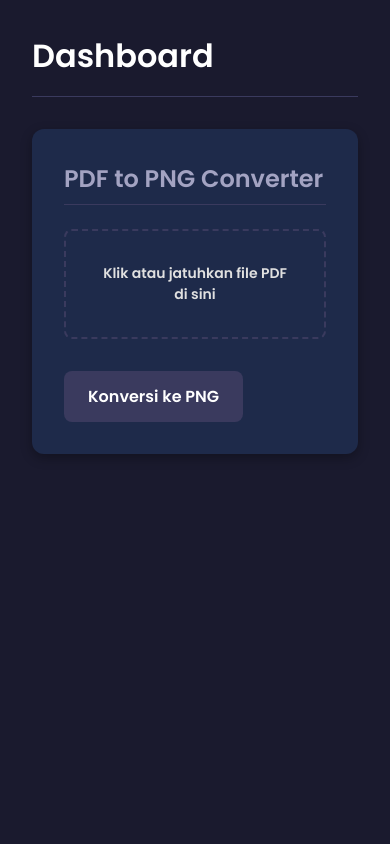
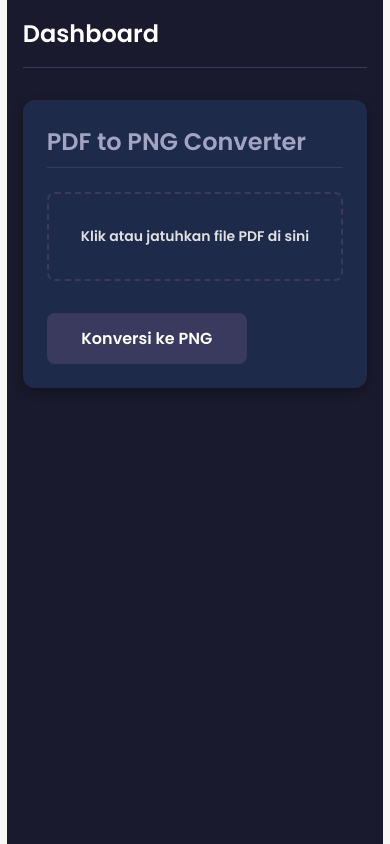
Before and after one commit to Treamyracle/INTEGRATED, a React (Create React App) app: page /dashboard in a window 390 px wide. Built offline with nearby package versions, Linux system fonts and the light colour scheme.

Commit message:
responsive dashboard

```diff
--- a/src/components/Dashboard.js
+++ b/src/components/Dashboard.js
@@ -2,99 +2,6 @@ import React, { useState } from 'react';
 
 // URL API Backend Anda
 const API_URL = "https://pdf-to-image-production.up.railway.app/convert";
-
-// Styling baru dengan tema gelap yang modern
-const styles = {
-  dashboardContainer: {
-    backgroundColor: '#1a1a2e',
-    color: '#e0e0e0',
-    minHeight: '100vh',
-    padding: '2rem',
-    fontFamily: "'Segoe UI', 'Roboto', 'sans-serif'",
-  },
-  header: {
-    display: 'flex',
-    justifyContent: 'space-between',
-    alignItems: 'center',
-    borderBottom: '1px solid #3a3a5e',
-    paddingBottom: '1rem',
-    marginBottom: '2rem',
-  },
-  welcomeMessage: {
-    fontSize: '2rem',
-    color: '#ffffff',
-    margin: 0,
-  },
-  contentArea: {
-    backgroundColor: '#1e2a4a',
-    padding: '2rem',
-    borderRadius: '12px',
-    boxShadow: '0 4px 12px rgba(0, 0, 0, 0.3)',
-  },
-  featureTitle: {
-    fontSize: '1.5rem',
-    color: '#a3a3c2',
-    marginBottom: '1.5rem',
-    borderBottom: '1px solid #3a3a5e',
-    paddingBottom: '0.5rem',
-  },
-  uploadBox: {
-    border: '2px dashed #3a3a5e',
-    borderRadius: '8px',
-    padding: '2rem',
-    textAlign: 'center',
-    cursor: 'pointer',
-    marginBottom: '1rem',
-  },
-  // Sembunyikan input file asli
-  fileInput: {
-    display: 'none',
-  },
-  convertButton: {
-    backgroundColor: '#5e548e',
-    color: 'white',
-    border: 'none',
-    padding: '0.8rem 1.5rem',
-    borderRadius: '8px',
-    cursor: 'pointer',
-    fontSize: '1rem',
-    fontWeight: 'bold',
-    transition: 'background-color 0.3s',
-    marginTop: '1rem',
-  },
-  // Style saat button di-disable
-  disabledButton: {
-    backgroundColor: '#3a3a5e',
-    cursor: 'not-allowed',
-  },
-  loader: {
-    color: '#a3a3c2',
-    marginTop: '1rem',
-  },
-  error: {
-    color: '#ff6b6b',
-    marginTop: '1rem',
-  },
-  resultsContainer: {
-    marginTop: '2rem',
-  },
-  imagePreview: {
-    maxWidth: '100%',
-    maxHeight: '400px',
-    border: '2px solid #3a3a5e',
-    borderRadius: '8px',
-    marginTop: '1rem',
-  },
-  downloadLink: {
-    display: 'inline-block',
-    marginTop: '1rem',
-    backgroundColor: '#2e8b57',
-    color: 'white',
-    padding: '0.5rem 1rem',
-    borderRadius: '5px',
-    textDecoration: 'none',
-  },
-};
 
 const Dashboard = () => {
   const [selectedFile, setSelectedFile] = useState(null);
@@ -102,71 +9,54 @@ const Dashboard = () => {
   const [isLoading, setIsLoading] = useState(false);
   const [error, setError] = useState('');
 
-  // Handler saat pengguna memilih file
   const handleFileChange = (event) => {
     const file = event.target.files[0];
     if (file && file.type === 'application/pdf') {
       setSelectedFile(file);
-      setError(''); // Hapus error sebelumnya
-      setConvertedImages([]); // Hapus hasil sebelumnya
+      setError('');
+      setConvertedImages([]);
     } else {
       setSelectedFile(null);
       setError('Silakan pilih file dengan format PDF.');
     }
   };
 
-  // Handler untuk tombol konversi
   const handleConvert = async () => {
     if (!selectedFile) {
       setError('Tidak ada file PDF yang dipilih.');
       return;
     }
-
     setIsLoading(true);
     setError('');
     setConvertedImages([]);
-
     const formData = new FormData();
     formData.append('file', selectedFile);
 
     try {
-      const response = await fetch(API_URL, {
-        method: 'POST',
-        body: formData,
-      });
-
+      const response = await fetch(API_URL, { method: 'POST', body: formData });
       if (!response.ok) {
-        const errData = await response.json();
-        throw new Error(errData.error || 'Gagal melakukan konversi.');
+        const errData = await response.json().catch(() => ({ error: 'Gagal melakukan konversi.' }));
+        throw new Error(errData.error);
       }
-
-      // Cek tipe konten dari respons
       const contentType = response.headers.get('content-type');
-
-      // Jika hasilnya adalah 1 gambar PNG
       if (contentType && contentType.includes('image/png')) {
         const blob = await response.blob();
         const imageUrl = URL.createObjectURL(blob);
         setConvertedImages([{ url: imageUrl, name: `${selectedFile.name.replace('.pdf', '')}_page_1.png` }]);
-
-      // Jika hasilnya adalah file ZIP
       } else if (contentType && contentType.includes('application/zip')) {
         const blob = await response.blob();
         const downloadUrl = URL.createObjectURL(blob);
-        // Buat link sementara untuk men-trigger download
         const a = document.createElement('a');
         a.href = downloadUrl;
         a.download = 'converted_images.zip';
         document.body.appendChild(a);
         a.click();
-        a.remove(); // Hapus link setelah di-klik
-        URL.revokeObjectURL(downloadUrl); // Bebaskan memori
+        a.remove();
+        URL.revokeObjectURL(downloadUrl);
         alert('File ZIP berhasil diunduh!');
-
       } else {
         throw new Error('Format respons tidak dikenali dari server.');
       }
-
     } catch (err) {
       setError(err.message);
     } finally {
@@ -175,49 +65,151 @@ const Dashboard = () => {
   };
 
   return (
-    <div style={styles.dashboardContainer}>
-      <header style={styles.header}>
-        <h1 style={styles.welcomeMessage}>Dashboard</h1>
-        {/* Anda bisa menambahkan tombol logout di sini nanti */}
+    <>
+      {/* CSS STYLING DENGAN MEDIA QUERIES UNTUK RESPONSIVE */}
+      <style>{`
+        .dashboard-container {
+          background-color: #1a1a2e;
+          color: #e0e0e0;
+          min-height: 100vh;
+          padding: 2rem;
+          font-family: 'Segoe UI', 'Roboto', 'sans-serif';
+        }
+        .dashboard-header {
+          display: flex;
+          justify-content: space-between;
+          align-items: center;
+          border-bottom: 1px solid #3a3a5e;
+          padding-bottom: 1rem;
+          margin-bottom: 2rem;
+          flex-wrap: wrap; /* Agar bisa wrap di mobile */
+        }
+        .welcome-message {
+          font-size: 2rem;
+          color: #ffffff;
+          margin: 0;
+        }
+        .content-area {
+          background-color: #1e2a4a;
+          padding: 2rem;
+          border-radius: 12px;
+          box-shadow: 0 4px 12px rgba(0, 0, 0, 0.3);
+          max-width: 800px; /* Batasi lebar di layar besar */
+          margin: 0 auto; /* Tengahkankan konten */
+        }
+        .feature-title {
+          font-size: 1.5rem;
+          color: #a3a3c2;
+          margin-bottom: 1.5rem;
+          border-bottom: 1px solid #3a3a5e;
+          padding-bottom: 0.5rem;
+        }
+        .upload-box {
+          border: 2px dashed #3a3a5e;
+          border-radius: 8px;
+          padding: 2rem;
+          text-align: center;
+          cursor: pointer;
+          margin-bottom: 1rem;
+          transition: background-color 0.3s;
+        }
+        .upload-box:hover {
+          background-color: #2a3a6a;
+        }
+        .file-input { display: none; }
+        .convert-button {
+          background-color: #5e548e;
+          color: white;
+          border: none;
+          padding: 0.8rem 1.5rem;
+          border-radius: 8px;
+          cursor: pointer;
+          font-size: 1rem;
+          font-weight: bold;
+          transition: background-color 0.3s;
+          margin-top: 1rem;
+          width: 100%; /* Lebar penuh di mobile */
+          max-width: 200px; /* Batasi lebar di desktop */
+        }
+        .convert-button:disabled {
+          background-color: #3a3a5e;
+          cursor: not-allowed;
+        }
+        .status-text { margin-top: 1rem; }
+        .loader { color: #a3a3c2; }
+        .error { color: #ff6b6b; font-weight: bold; }
+        .results-container { margin-top: 2rem; }
+        .image-preview {
+          width: 100%;
+          max-width: 400px; /* Batasi lebar gambar */
+          border: 2px solid #3a3a5e;
+          border-radius: 8px;
+          margin-top: 1rem;
+        }
+        .download-link {
+          display: inline-block;
+          margin-top: 1rem;
+          background-color: #2e8b57;
+          color: white;
+          padding: 0.5rem 1rem;
+          border-radius: 5px;
+          text-decoration: none;
+        }
+
+        /* --- RESPONSIVE STYLING UNTUK LAYAR KECIL --- */
+        @media (max-width: 768px) {
+          .dashboard-container {
+            padding: 1rem;
+          }
+          .dashboard-header {
+            flex-direction: column;
+            align-items: flex-start;
+            gap: 1rem;
+          }
+          .welcome-message {
+            font-size: 1.5rem;
+          }
+          .content-area {
+            padding: 1.5rem;
+          }
+        }
+      `}</style>
+
+      <div className="dashboard-container">
+        <header className="dashboard-header">
+          <h1 className="welcome-message">Dashboard</h1>
         </header>
 
         <main>
-        <div style={styles.contentArea}>
-          <h2 style={styles.featureTitle}>PDF to PNG Converter</h2>
-
-          {/* Label ini berfungsi sebagai area drop/klik yang terlihat */}
-          <label htmlFor="pdf-upload" style={styles.uploadBox}>
-            {selectedFile ? `File terpilih: ${selectedFile.name}` : 'Klik atau jatuhkan file PDF di sini'}
+          <div className="content-area">
+            <h2 className="feature-title">PDF to PNG Converter</h2>
+            <label htmlFor="pdf-upload" className="upload-box">
+              {selectedFile ? `File: ${selectedFile.name}` : 'Klik atau jatuhkan file PDF di sini'}
             </label>
-
-          {/* Input file yang sebenarnya disembunyikan */}
             <input
               id="pdf-upload"
               type="file"
               accept=".pdf"
               onChange={handleFileChange}
-            style={styles.fileInput}
+              className="file-input"
             />
-
             <button
               onClick={handleConvert}
               disabled={!selectedFile || isLoading}
-            style={{...styles.convertButton, ...((!selectedFile || isLoading) && styles.disabledButton)}}
+              className="convert-button"
             >
               {isLoading ? 'Mengonversi...' : 'Konversi ke PNG'}
             </button>
-
-          {isLoading && <p style={styles.loader}>Harap tunggu, file sedang diproses...</p>}
-          {error && <p style={styles.error}>{error}</p>}
-
+            {isLoading && <p className="status-text loader">Harap tunggu, file sedang diproses...</p>}
+            {error && <p className="status-text error">{error}</p>}
             {convertedImages.length > 0 && (
-            <div style={styles.resultsContainer}>
+              <div className="results-container">
                 <h3>Hasil Konversi:</h3>
                 {convertedImages.map((image, index) => (
                   <div key={index}>
-                  <img src={image.url} alt={`Converted Page ${index + 1}`} style={styles.imagePreview}/>
+                    <img src={image.url} alt={`Converted Page ${index + 1}`} className="image-preview"/>
                     <br />
-                  <a href={image.url} download={image.name} style={styles.downloadLink}>
+                    <a href={image.url} download={image.name} className="download-link">
                       Unduh Gambar
                     </a>
                   </div>
@@ -227,6 +219,7 @@ const Dashboard = () => {
           </div>
         </main>
       </div>
+    </>
   );
 };
 
```
Lines whose indentation alone changed are shown as unchanged.
